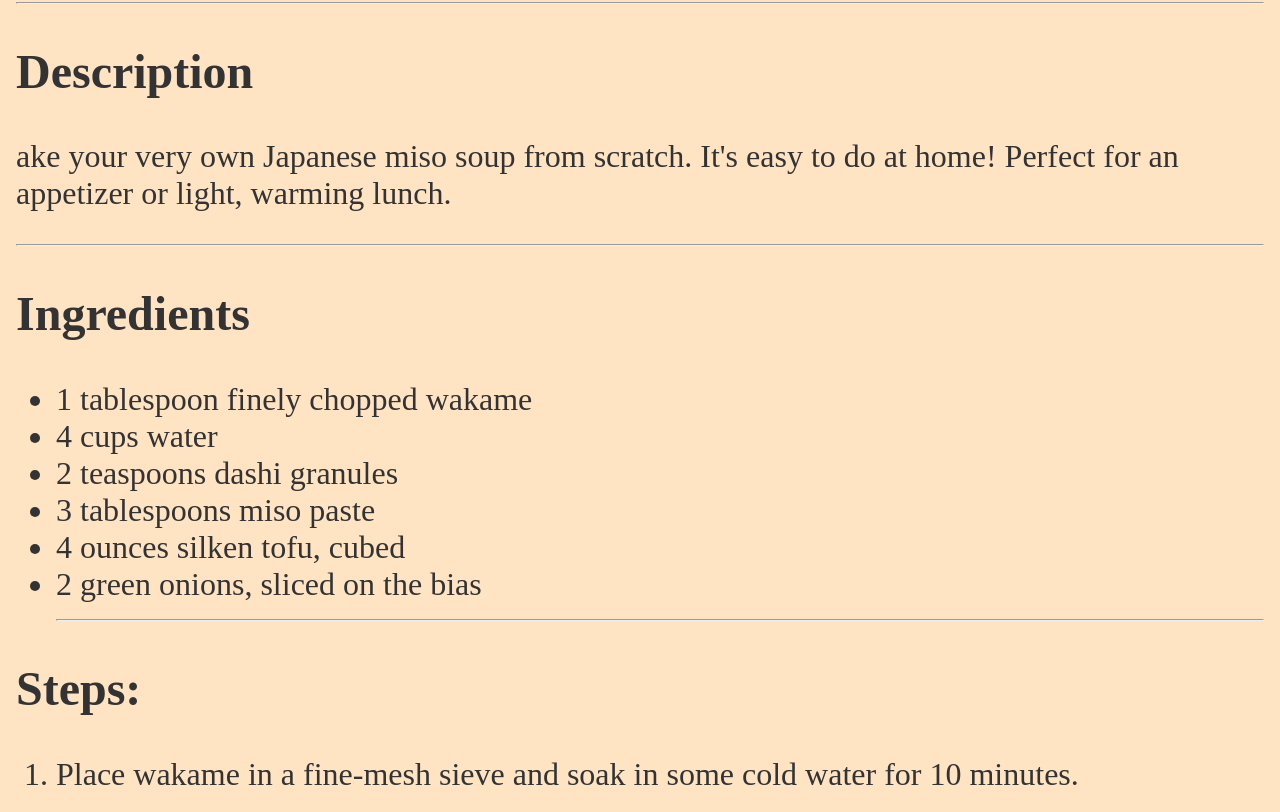
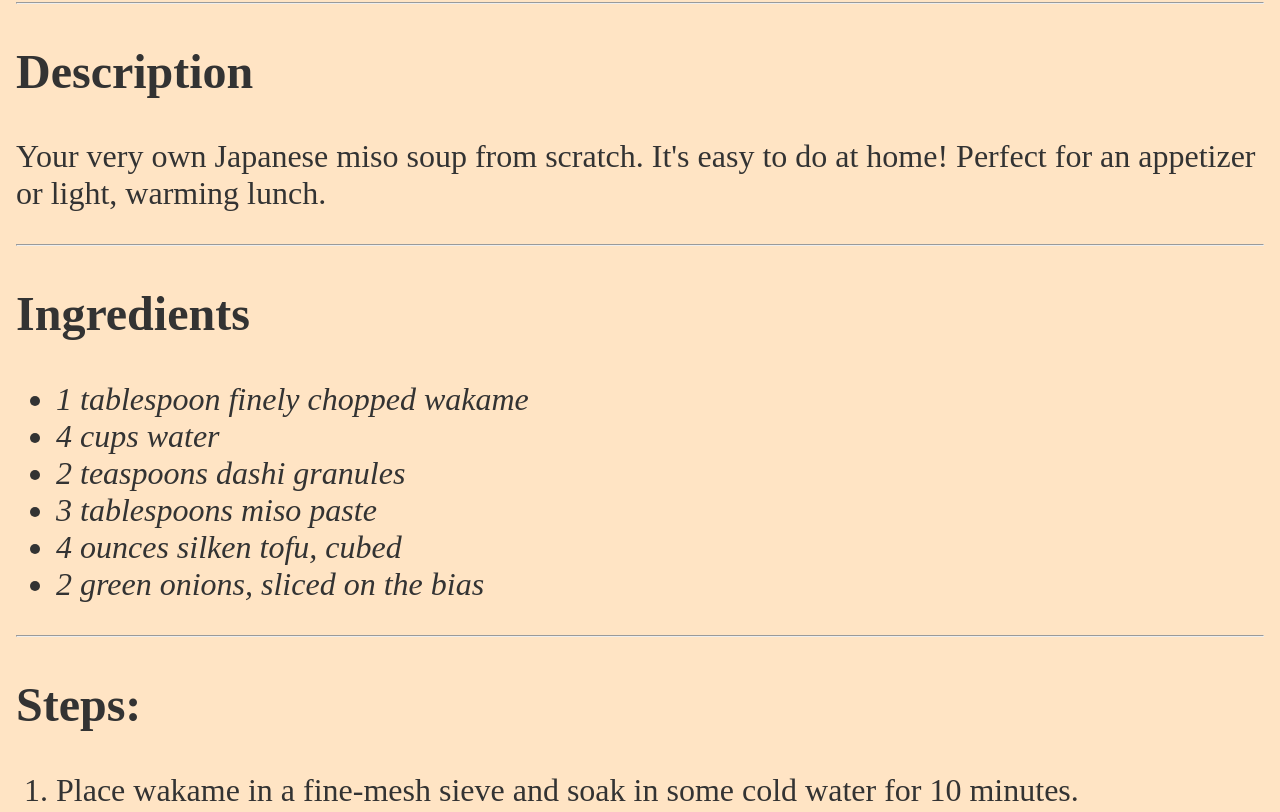
Before and after one commit to TheNinthKey/Recipes, a plain HTML site: page miso_soup.html in a window 1280 px wide. Shown: the part 518-1330 px from the top of the page. Drawn offline with Linux system fonts and the light colour scheme.

Commit message:
Add a top link, change font for elements

```diff
--- a/css/style.css
+++ b/css/style.css
@@ -1,11 +1,7 @@
-html {
-    padding: 0;
-    margin: 0;
-}
-
 body {
     background-color: bisque;
     color: #333;
+    font-family:'Times New Roman', Times, serif;
     font-size: 2rem;
     margin: 1rem;
 }
@@ -14,3 +10,8 @@ body {
     padding: 0rem;
     margin: 0;
 }
+
+.ingredients .ingr {
+    font-style: italic;
+    font-weight: 500;
+}
--- a/miso_soup.html
+++ b/miso_soup.html
@@ -9,7 +9,7 @@
 </head>
 <body>
     <header>
-        <h1>Homemade Miso Soup</h1>
+        <h1 id="top">Homemade Miso Soup</h1>
         <figure>
             <img src="/images/miso_soup.jpeg" width="600" height="600" alt="Grilled Chicken" class="image">
             <caption>
@@ -28,18 +28,18 @@
     <hr>
     <main>
         <h2>Description</h2>
-        <p>ake your very own Japanese miso soup from scratch. It's easy to do at home! Perfect for an appetizer or light, warming lunch.</p>
+        <p>Your very own Japanese miso soup from scratch. It's easy to do at home! Perfect for an appetizer or light, warming lunch.</p>
     <hr>
         <h2>Ingredients</h2>
-        <ul>
-            <li>1 tablespoon finely chopped wakame</li>
-            <li>4 cups water</li>
-            <li>2 teaspoons dashi granules</li>
-            <li>3 tablespoons miso paste</li>
-            <li>4 ounces silken tofu, cubed</li>
-            <li>2 green onions, sliced on the bias</li>
+        <ul class="ingredients">
+            <li class="ingr">1 tablespoon finely chopped wakame</li>
+            <li class="ingr">4 cups water</li>
+            <li class="ingr">2 teaspoons dashi granules</li>
+            <li class="ingr">3 tablespoons miso paste</li>
+            <li class="ingr">4 ounces silken tofu, cubed</li>
+            <li class="ingr">2 green onions, sliced on the bias</li>
+        </ul>
     <hr>
-        </ul>
         <h2>Steps:</h2>
         <ol>
             <li>
@@ -64,6 +64,7 @@
                 <a href="/honey_mustard_chicken.html">Honey Mustard Chicken</a>
             </li>
         </ul>
+        <p><a href="#top">Back to top</a></p>
     </footer>
 </body>
 </html>
```
Also changed, not shown: honey_mustard_chicken.html (+9 -8 lines), index.html (+9 -8 lines).
